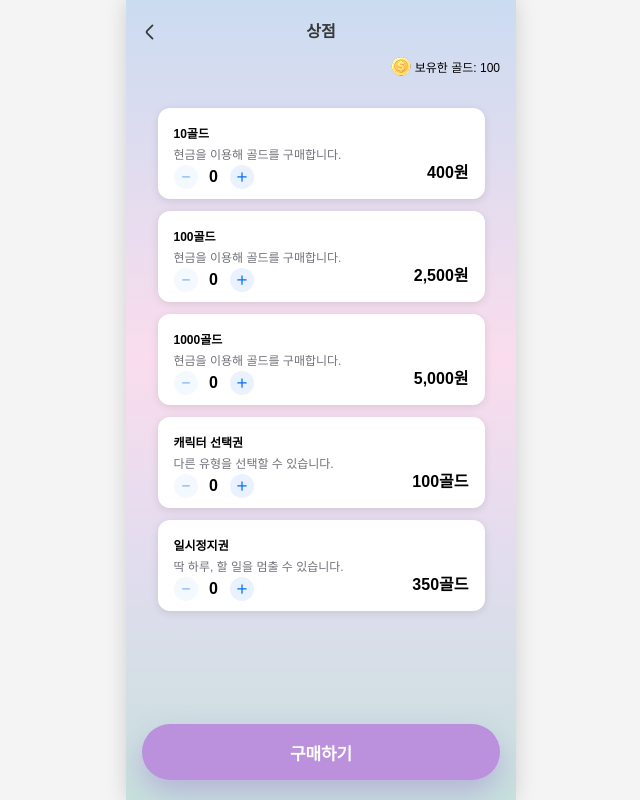
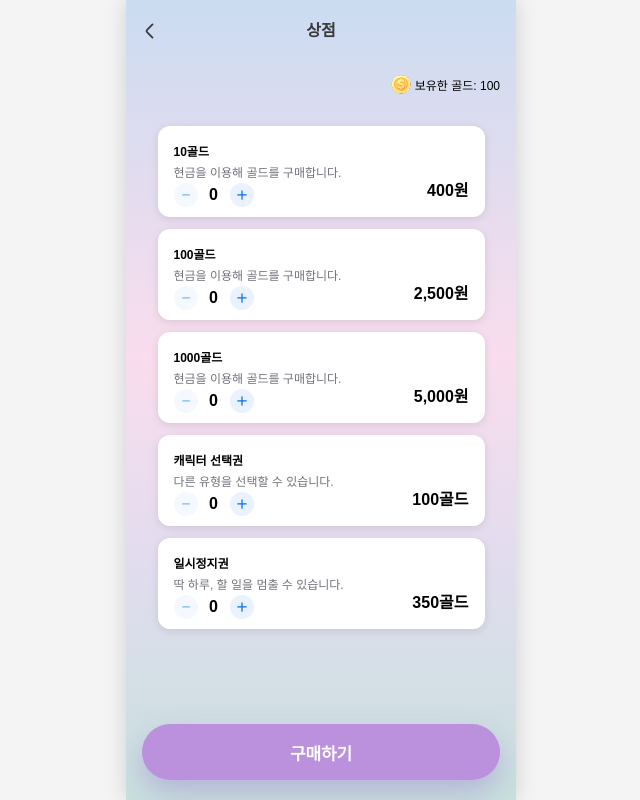
Before and after one commit to VOLRABBIT/VOLRABBIT_FE, a React (Vite) app in the folder Modo-FE/: page /shop in a window 1280 px wide. Shown: the whole page, without its empty margins (319-959 px from the left). Built offline with nearby package versions, Linux system fonts and the light colour scheme; a web font is replaced by a local one.

Commit message:
refactor: 코드 포맷팅 및 스타일 개선
- TopBar: height를 min-height로 변경, padding-bottom 추가, box-sizing 적용
- MyPage: 불필요한 주석 제거, 프로필 섹션 마진 조정
- App.jsx: Report 라우트 추가

```diff
--- a/Modo-FE/src/App.jsx
+++ b/Modo-FE/src/App.jsx
@@ -20,6 +20,7 @@ import GuildManage from "./page/GuildManage/GuildManage.jsx";
 import GuildEdit from "./page/GuildEdit/GuildEdit.jsx";
 import MyPage from "./page/MyPage/MyPage.jsx";
 import Pause from "./page/Pause/Pause.jsx";
+import Report from "./page/Report/Report.jsx";
 import "./App.css";
 
 export default function App() {
@@ -49,6 +50,7 @@ export default function App() {
             <Route path="/guild/:id/edit" element={<GuildEdit />} />
             <Route path="/mypage" element={<MyPage />} />
             <Route path="/pause" element={<Pause />} />
+            <Route path="/report" element={<Report />} />
         </Routes>
         </div>
       </div>
--- a/Modo-FE/src/components/TopBar/TopBar.module.css
+++ b/Modo-FE/src/components/TopBar/TopBar.module.css
@@ -1,13 +1,15 @@
 .topBar {
   position: sticky;
   top: 0;
-  height: 44px;
+  min-height: 44px;
   display: flex;
   align-items: center;
   justify-content: space-between;
   padding-left: 14px;
   padding-right: 16px;
   padding-top: 20px;
+  padding-bottom: 20px;
+  box-sizing: border-box;
   z-index: 100;
   background: transparent;
 }
--- a/Modo-FE/src/page/MyPage/MyPage.module.css
+++ b/Modo-FE/src/page/MyPage/MyPage.module.css
@@ -19,12 +19,11 @@
   min-height: 0;
 }
 
-/* 프로필 섹션 */
 .profileSection {
   display: flex;
   flex-direction: column;
   align-items: center;
-  margin-top: 42px;
+  margin-top: 22px;
   position: relative;
 }
 
@@ -77,12 +76,11 @@
   font-size: 12px;
   font-style: normal;
   font-weight: 400;
-  line-height: 16px; /* 133.333% */
+  line-height: 16px;
   letter-spacing: 0.12px;
   margin: 0;
 }
 
-/* 메뉴 리스트 */
 .menuList {
   display: flex;
   width: 328px;
@@ -112,7 +110,7 @@
   font-size: 14px;
   font-style: normal;
   font-weight: 400;
-  line-height: 20px; /* 142.857% */
+  line-height: 20px;
 }
 
 .menuArrow {
```
Lines whose indentation alone changed are shown as unchanged.
